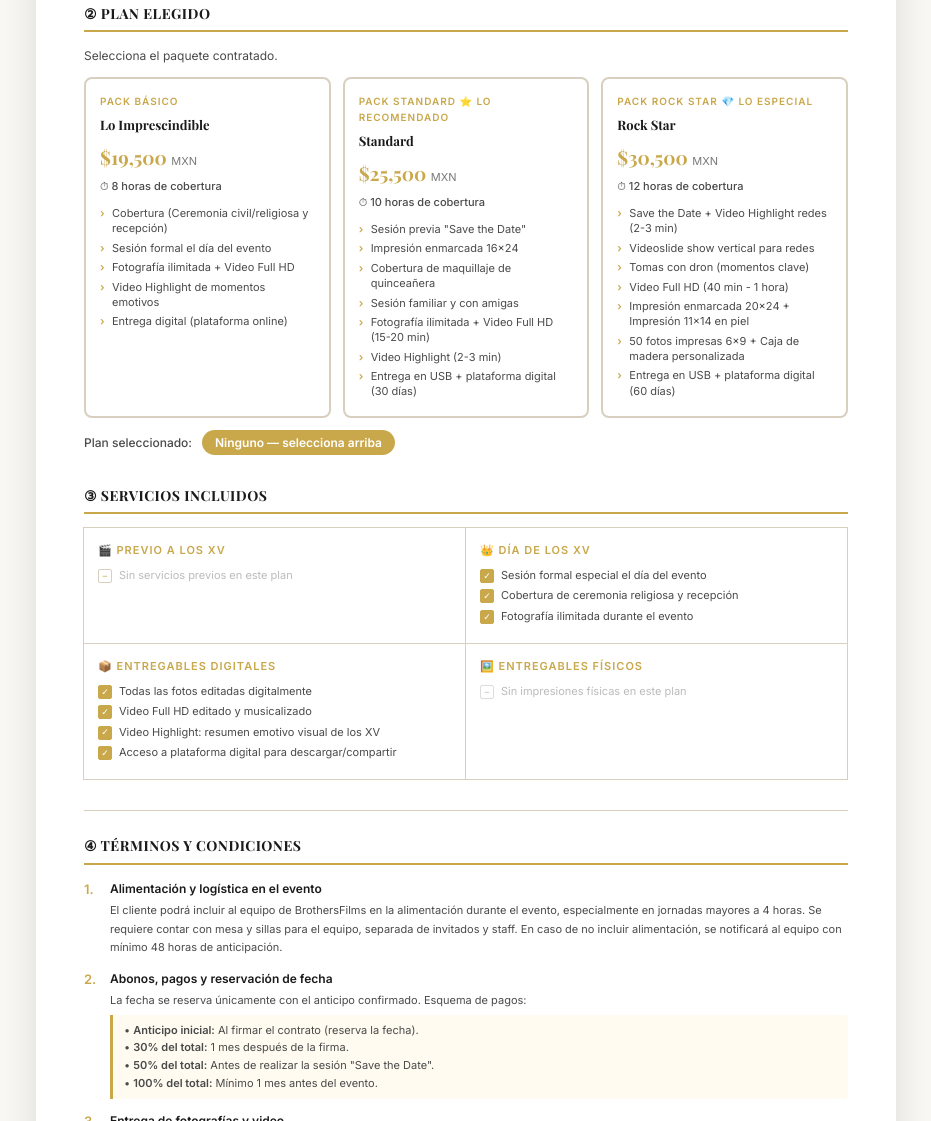
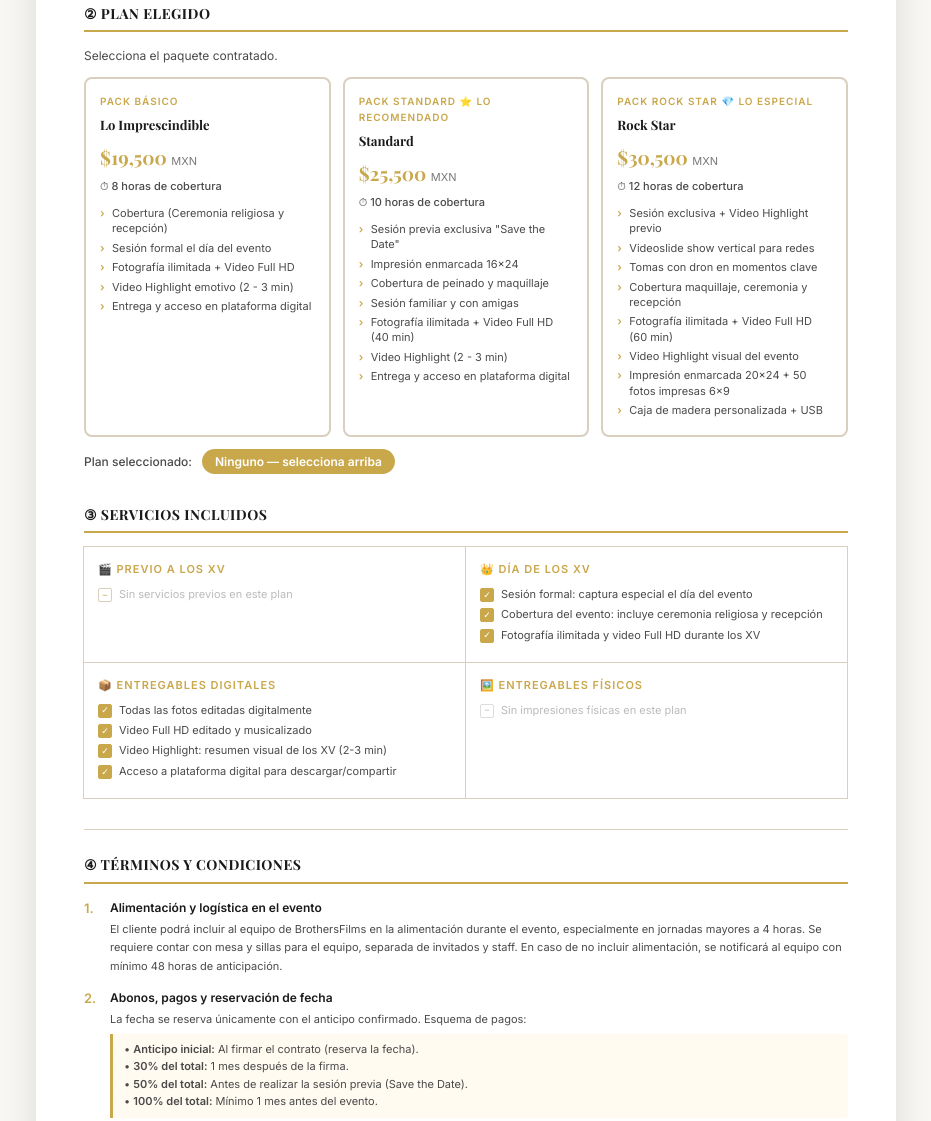
Before and after one commit to DavidVerastegui/BrothersFilms, a plain HTML site: page contratos/xv.html in a window 1280 px wide. Shown: the part 550-1671 px from the top of the page, without its empty margins (174-1105 px from the left). Drawn offline with nearby package versions, Linux system fonts and the light colour scheme.

Commit message:
feat: Update XV Años services wording and JS planData according to revised text

```diff
--- a/contratos/xv.html
+++ b/contratos/xv.html
@@ -917,11 +917,11 @@
             <div class="plan-price">$19,500 <span>MXN</span></div>
             <div class="plan-hours">⏱ 8 horas de cobertura</div>
             <ul class="plan-services">
-              <li>Cobertura (Ceremonia civil/religiosa y recepción)</li>
+              <li>Cobertura (Ceremonia religiosa y recepción)</li>
               <li>Sesión formal el día del evento</li>
               <li>Fotografía ilimitada + Video Full HD</li>
-              <li>Video Highlight de momentos emotivos</li>
-              <li>Entrega digital (plataforma online)</li>
+              <li>Video Highlight emotivo (2 - 3 min)</li>
+              <li>Entrega y acceso en plataforma digital</li>
             </ul>
           </div>
 
@@ -931,13 +931,13 @@
             <div class="plan-price">$25,500 <span>MXN</span></div>
             <div class="plan-hours">⏱ 10 horas de cobertura</div>
             <ul class="plan-services">
-              <li>Sesión previa "Save the Date"</li>
+              <li>Sesión previa exclusiva "Save the Date"</li>
               <li>Impresión enmarcada 16x24</li>
-              <li>Cobertura de maquillaje de quinceañera</li>
+              <li>Cobertura de peinado y maquillaje</li>
               <li>Sesión familiar y con amigas</li>
-              <li>Fotografía ilimitada + Video Full HD (15-20 min)</li>
-              <li>Video Highlight (2-3 min)</li>
-              <li>Entrega en USB + plataforma digital (30 días)</li>
+              <li>Fotografía ilimitada + Video Full HD (40 min)</li>
+              <li>Video Highlight (2 - 3 min)</li>
+              <li>Entrega y acceso en plataforma digital</li>
             </ul>
           </div>
 
@@ -947,13 +947,14 @@
             <div class="plan-price">$30,500 <span>MXN</span></div>
             <div class="plan-hours">⏱ 12 horas de cobertura</div>
             <ul class="plan-services">
-              <li>Save the Date + Video Highlight redes (2-3 min)</li>
+              <li>Sesión exclusiva + Video Highlight previo</li>
               <li>Videoslide show vertical para redes</li>
-              <li>Tomas con dron (momentos clave)</li>
-              <li>Video Full HD (40 min - 1 hora)</li>
-              <li>Impresión enmarcada 20x24 + Impresión 11x14 en piel</li>
-              <li>50 fotos impresas 6x9 + Caja de madera personalizada</li>
-              <li>Entrega en USB + plataforma digital (60 días)</li>
+              <li>Tomas con dron en momentos clave</li>
+              <li>Cobertura maquillaje, ceremonia y recepción</li>
+              <li>Fotografía ilimitada + Video Full HD (60 min)</li>
+              <li>Video Highlight visual del evento</li>
+              <li>Impresión enmarcada 20x24 + 50 fotos impresas 6x9</li>
+              <li>Caja de madera personalizada + USB</li>
             </ul>
           </div>
 
@@ -991,24 +992,27 @@
           <div class="service-category">
             <div class="service-category-title">👑 Día de los XV</div>
             <div class="service-item" id="s-makeup" style="display:none">
-              <div class="chk on">✓</div><span class="service-text">Cobertura durante el maquillaje de la
+              <div class="chk on">✓</div><span class="service-text">Cobertura durante el peinado y maquillaje de la
                 quinceañera</span>
             </div>
             <div class="service-item" id="s-familia" style="display:none">
               <div class="chk on">✓</div><span class="service-text">Sesión familiar y con amigas</span>
             </div>
             <div class="service-item">
-              <div class="chk on">✓</div><span class="service-text">Sesión formal especial el día del evento</span>
+              <div class="chk on">✓</div><span class="service-text">Sesión formal: captura especial el día del
+                evento</span>
             </div>
             <div class="service-item">
-              <div class="chk on">✓</div><span class="service-text">Cobertura de ceremonia religiosa y recepción</span>
+              <div class="chk on">✓</div><span class="service-text">Cobertura del evento: incluye ceremonia religiosa y
+                recepción</span>
             </div>
             <div class="service-item" id="s-dron" style="display:none">
-              <div class="chk on">✓</div><span class="service-text">Tomas con Dron: capturas aéreas únicas de momentos
+              <div class="chk on">✓</div><span class="service-text">Tomas con dron: capturas aéreas únicas de momentos
                 clave</span>
             </div>
             <div class="service-item">
-              <div class="chk on">✓</div><span class="service-text">Fotografía ilimitada durante el evento</span>
+              <div class="chk on">✓</div><span class="service-text">Fotografía ilimitada y video Full HD durante los
+                XV</span>
             </div>
           </div>
           <div class="service-category">
@@ -1021,8 +1025,8 @@
                 musicalizado</span>
             </div>
             <div class="service-item">
-              <div class="chk on">✓</div><span class="service-text">Video Highlight: resumen emotivo visual de los
-                XV</span>
+              <div class="chk on">✓</div><span class="service-text">Video Highlight: resumen visual de los XV (2-3
+                min)</span>
             </div>
             <div class="service-item">
               <div class="chk on">✓</div><span class="service-text">Acceso a plataforma digital para
@@ -1076,7 +1080,8 @@
             <div class="clause-text">La fecha se reserva únicamente con el anticipo confirmado. Esquema de pagos:</div>
             <div class="clause-hi">• <strong>Anticipo inicial:</strong> Al firmar el contrato (reserva la fecha).<br>•
               <strong>30% del total:</strong> 1 mes después de la firma.<br>• <strong>50% del
-                total:</strong> Antes de realizar la sesión "Save the Date".<br>• <strong>100% del total:</strong>
+                total:</strong> Antes de realizar la sesión previa (Save the Date).<br>• <strong>100% del
+                total:</strong>
               Mínimo 1 mes antes del evento.
             </div>
           </li>
@@ -1253,7 +1258,7 @@
           <div class="note-item">Guarda comprobante de cada pago realizado a BrothersFilms Saltillo.</div>
           <div class="note-item">Notifica cambios de fecha o lugar con anticipación. Pueden generar costo adicional.
           </div>
-          <div class="note-item">Las sesiones "Save the Date" requieren el 50% del total pagado previamente.</div>
+          <div class="note-item">Las sesiones previas requieren el 50% del total pagado previamente.</div>
         </div>
       </div>
 
@@ -1454,16 +1459,16 @@
     const planData = {
       basico: {
         label: '📦 Pack Básico — $19,500 MXN', price: '$19,500',
-        show: [], videoDur: 'Highlight emotivo'
+        show: [], videoDur: 'durante los XV'
       },
       estandar: {
         label: '⭐ Pack Standard — $25,500 MXN', price: '$25,500',
-        show: ['s-std', 's-imp1624', 's-makeup', 's-familia', 's-usb'], videoDur: '15-20 min'
+        show: ['s-std', 's-imp1624', 's-makeup', 's-familia'], videoDur: '(40 min)'
       },
       premium: {
         label: '💎 Pack Rock Star — $30,500 MXN', price: '$30,500',
         show: ['s-std', 's-vidsesion', 's-slide', 's-imp2024', 's-makeup', 's-familia',
-          's-dron', 's-usb', 's-imp1114', 's-50fotos', 's-caja'], videoDur: '40 min - 1 hora'
+          's-dron', 's-usb', 's-imp1114', 's-50fotos', 's-caja'], videoDur: '(60 min)'
       }
     };
     const allOptional = ['s-std', 's-vidsesion', 's-slide', 's-imp1624', 's-imp2024', 's-makeup', 's-familia',
```
